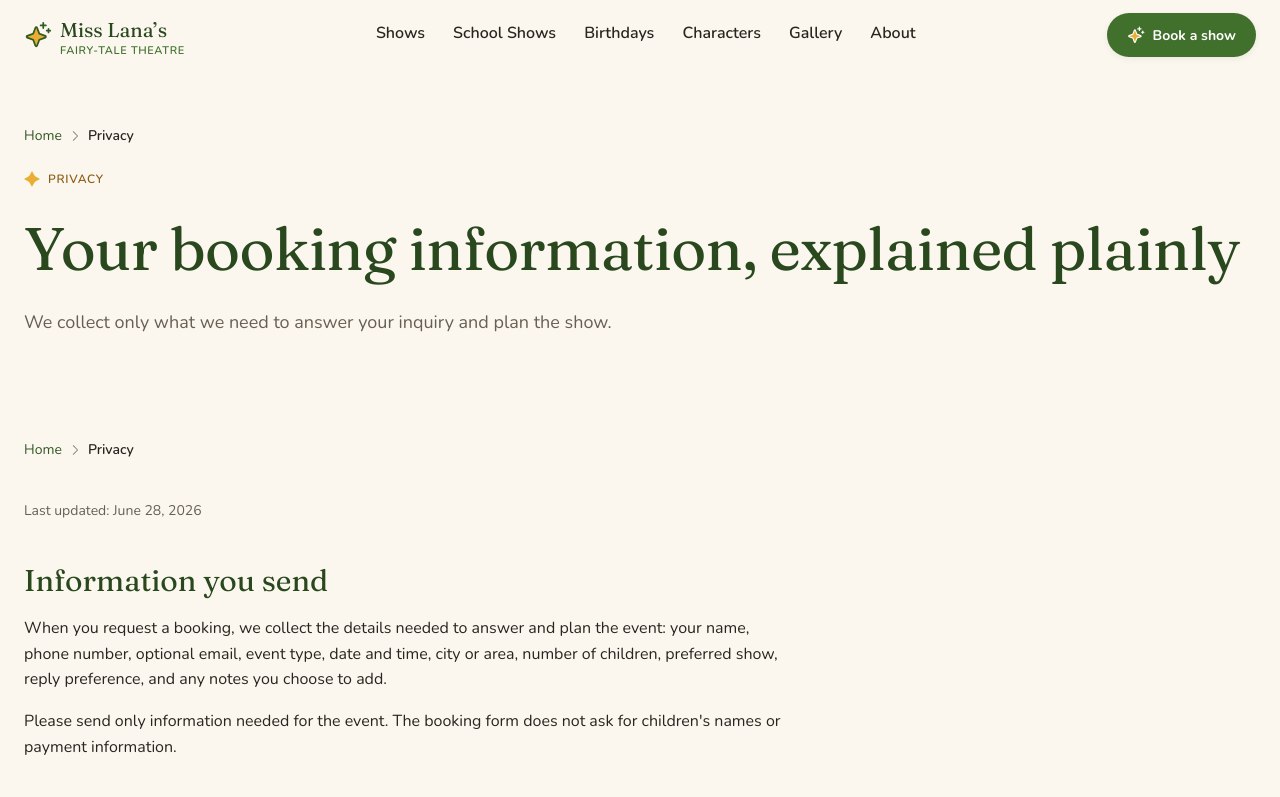
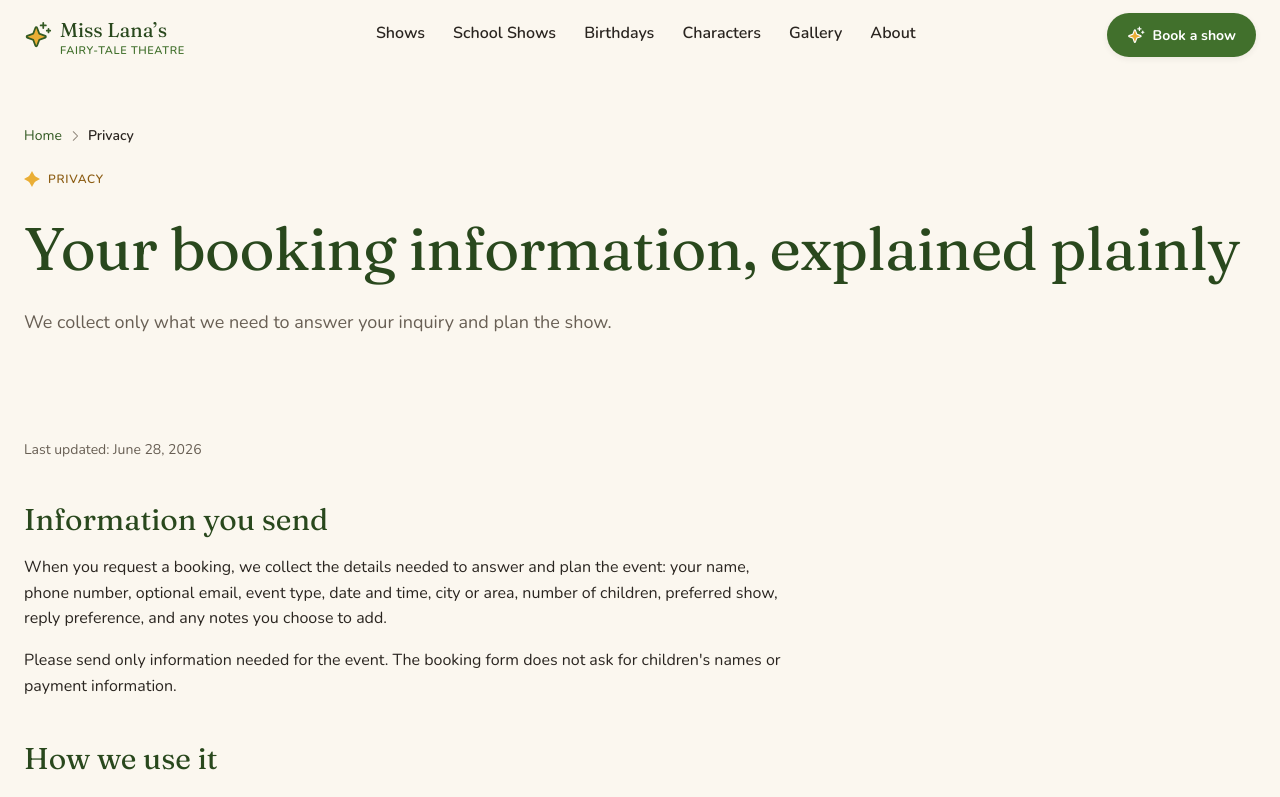
Before and after one commit to Tureckiy-zart/Fairy-Tale-Theater, a Next.js app: page /privacy in a window 1280 px wide. Shown: the top 797 px of the page. Built offline with nearby package versions, Linux system fonts and the light colour scheme.

Commit message:
fix: remove duplicate privacy breadcrumb

```diff
--- a/app/privacy/page.tsx
+++ b/app/privacy/page.tsx
@@ -1,6 +1,6 @@
 import type { Metadata } from "next";
 import { buildMetadata } from "@/lib/seo";
-import { Breadcrumb, PageHero, Section } from "@/components/ui";
+import { PageHero, Section } from "@/components/ui";
 import { SparkStar } from "@/components/brand/Glyphs";
 import { SiteShell } from "@/components/shell/SiteShell";
 import { EMAIL } from "@/lib/site";
@@ -69,13 +69,6 @@ export default function PrivacyPage() {
       />
 
       <Section>
-        <Breadcrumb
-          items={[
-            { name: "Home", href: "/" },
-            { name: "Privacy", href: "/privacy" },
-          ]}
-          className="mb-10"
-        />
         <p className="max-w-prose text-sm text-ink-soft">Last updated: June 28, 2026</p>
         <div className="mt-10 flex max-w-3xl flex-col gap-10">
           {SECTIONS.map((section) => (
```
